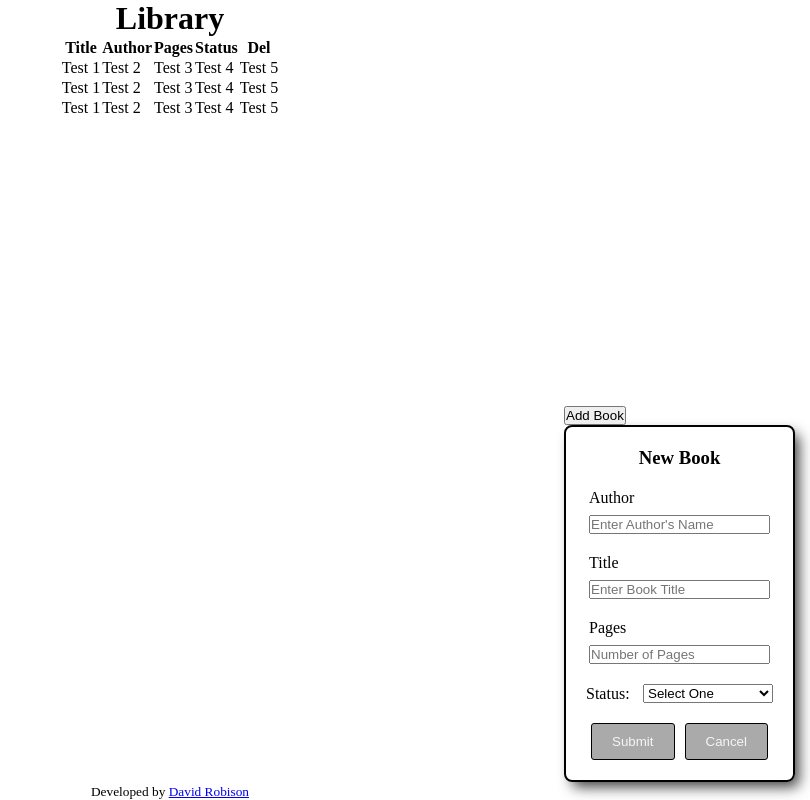
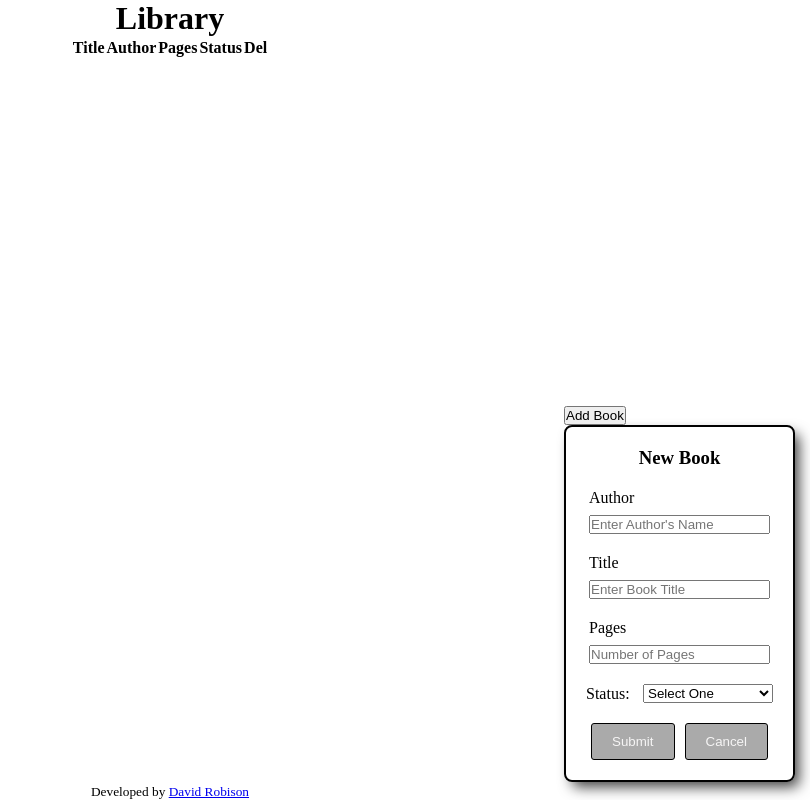
Before and after one commit to robisonwebdev/library-react, a React (Create React App) app: page / in a window 1280 px wide. Shown: the whole page, without its empty margins (470-1280 px from the left). Built offline with nearby package versions, Linux system fonts and the light colour scheme.

Commit message:
Set props title, author, and pages between their own <td> elements.

```diff
--- a/src/components/BookDetails.js
+++ b/src/components/BookDetails.js
@@ -1,11 +1,9 @@
 const BookDetails = (props) => {
     return (
         <tr className='bookDetails'>
-            <td>Test 1</td>
-            <td>Test 2</td>
-            <td>Test 3</td>
-            <td>Test 4</td>
-            <td>Test 5</td>
+            <td>{props.title}</td>
+            <td>{props.author}</td>
+            <td>{props.pages}</td>
         </tr>
     );
 }
```
